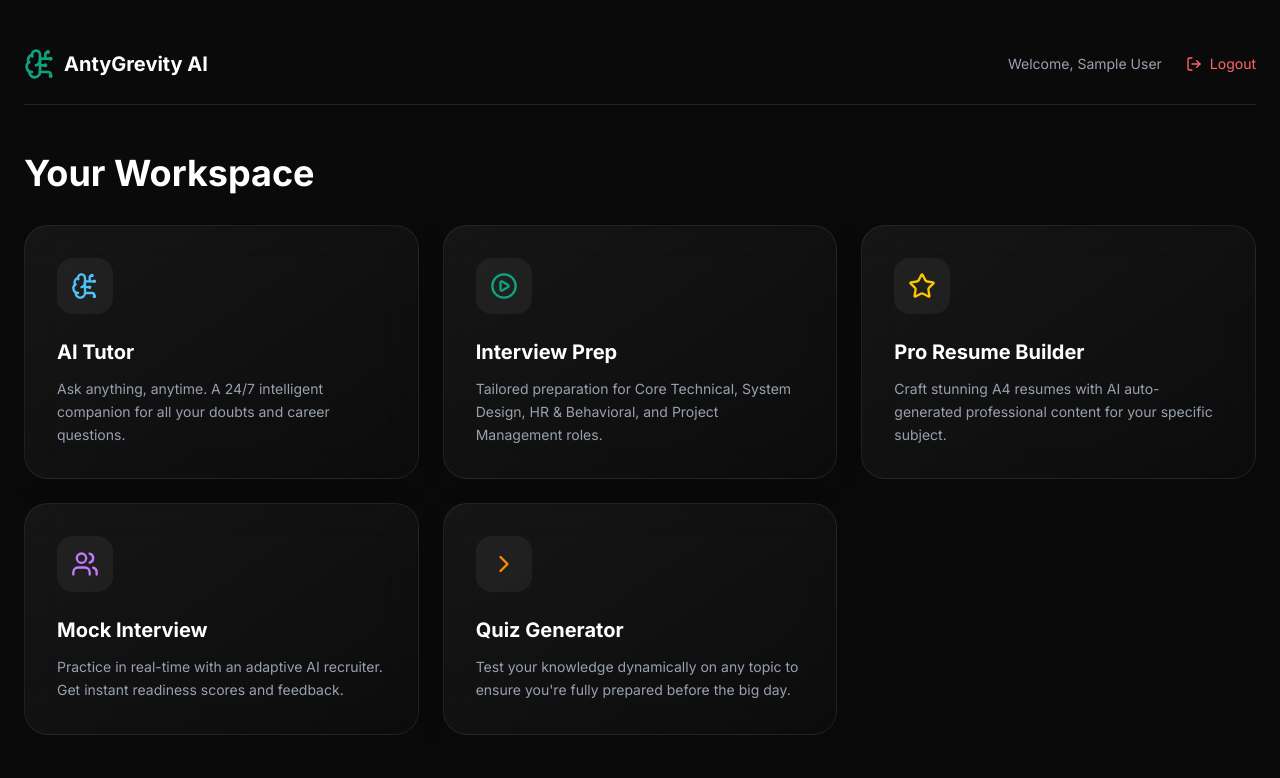
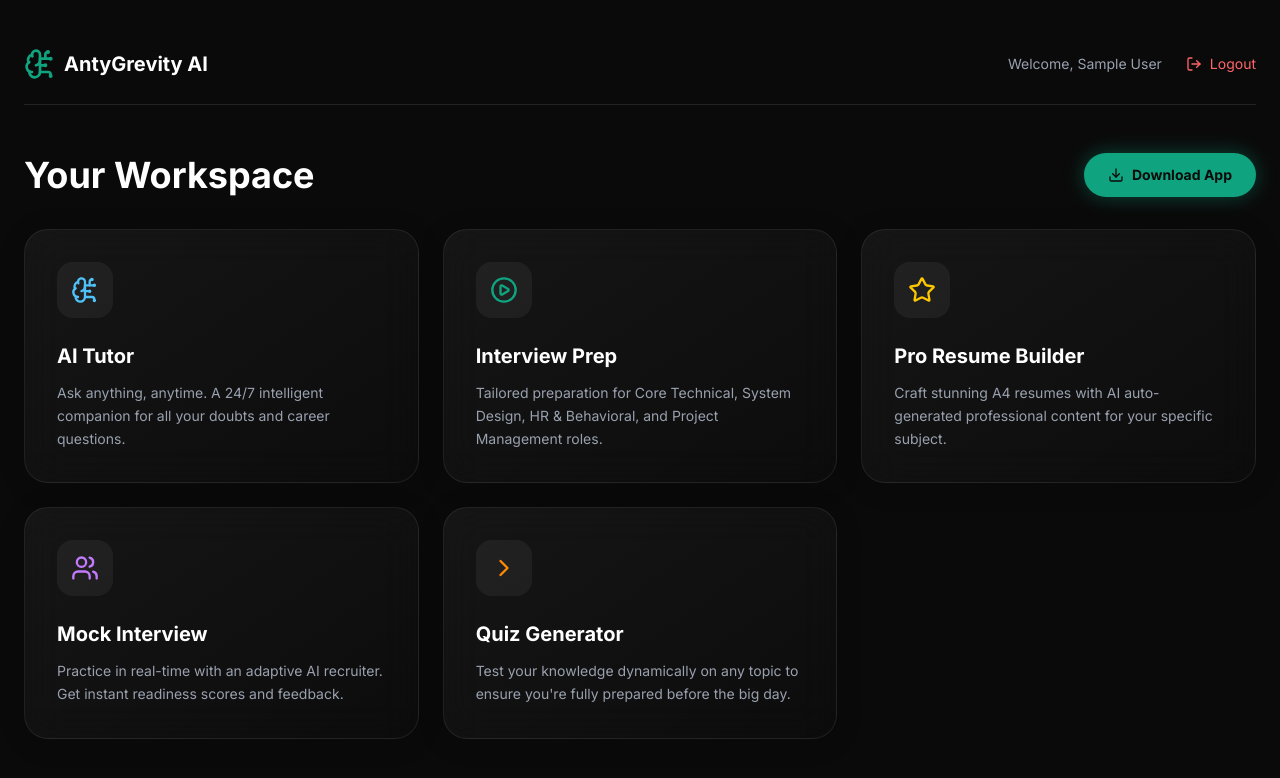
Before and after one commit to Alok1401/antygrevity-web, a Next.js app: page /dashboard in a window 1280 px wide. Shown: the top 778 px of the page. Built offline with nearby package versions, Linux system fonts and the light colour scheme; no server answers; sample sign-in values are in the browser's storage.

Commit message:
Added Download App button to Dashboard

```diff
--- a/app/dashboard/page.tsx
+++ b/app/dashboard/page.tsx
@@ -4,7 +4,7 @@ import { useEffect, useState } from "react";
 import { auth } from "../../firebase/config";
 import { onAuthStateChanged, signOut } from "firebase/auth";
 import { useRouter } from "next/navigation";
-import { BrainCircuit, LogOut, PlayCircle, Star, Users, ChevronRight } from "lucide-react";
+import { BrainCircuit, LogOut, PlayCircle, Star, Users, ChevronRight, Download } from "lucide-react";
 import { motion } from "framer-motion";
 
 export default function Dashboard() {
@@ -49,7 +49,18 @@ export default function Dashboard() {
       </nav>
 
       <main className="max-w-7xl mx-auto">
-        <h1 className="text-4xl font-bold mb-8">Your Workspace</h1>
+        <div className="flex flex-col sm:flex-row sm:items-center justify-between gap-4 mb-8">
+          <h1 className="text-4xl font-bold">Your Workspace</h1>
+          <a
+            href="https://drive.google.com/uc?export=download&id=1GHUfkDxLWrXGfwDEnK-f17gu_yKoyJQ-"
+            target="_blank"
+            rel="noopener noreferrer"
+            className="inline-flex items-center justify-center gap-2 bg-brand-green text-brand-black px-6 py-3 rounded-full font-bold text-sm hover:scale-105 transition-all neon-glow-green"
+          >
+            <Download className="w-4 h-4" />
+            Download App
+          </a>
+        </div>
 
         <div className="grid md:grid-cols-2 lg:grid-cols-3 gap-6">
             {[
```
